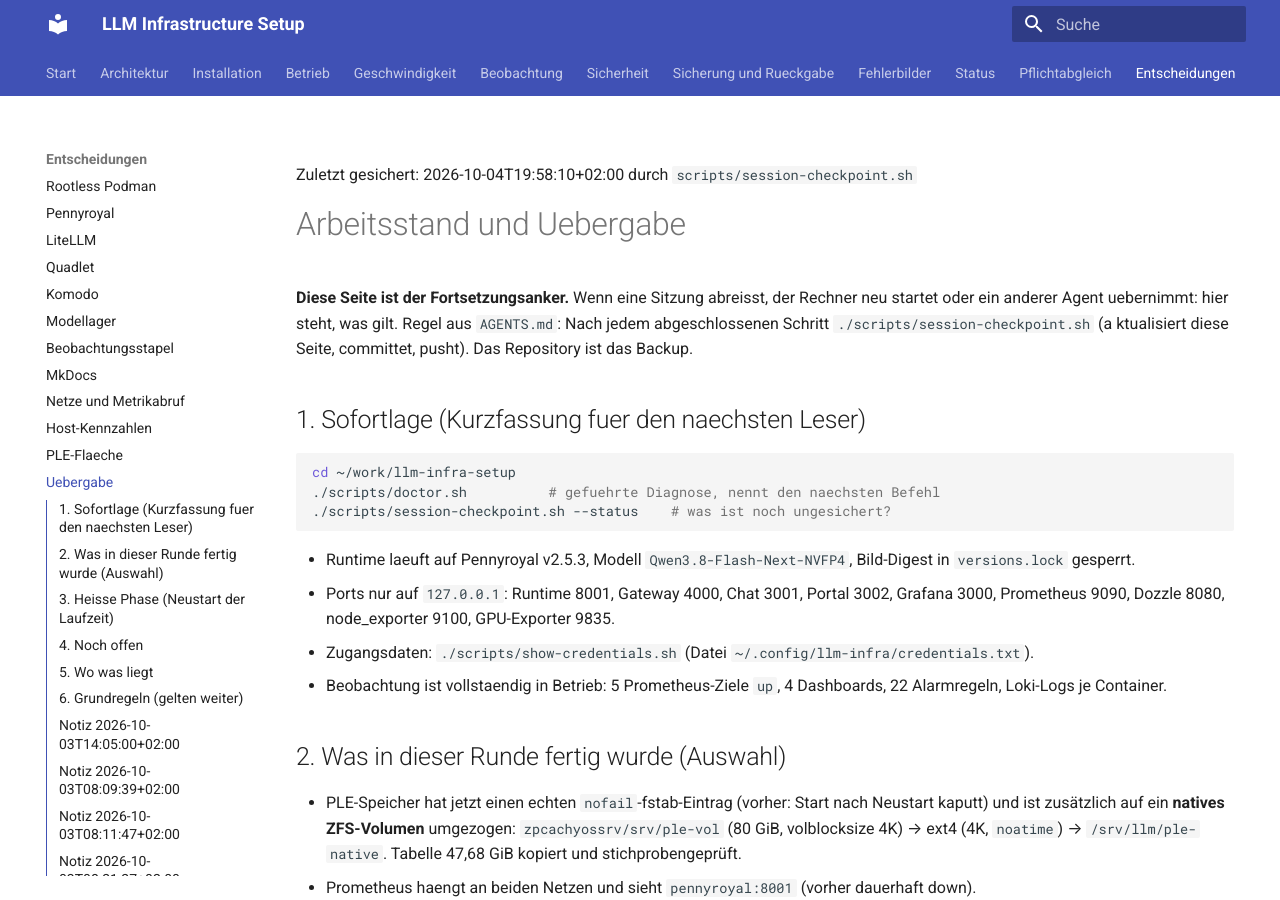
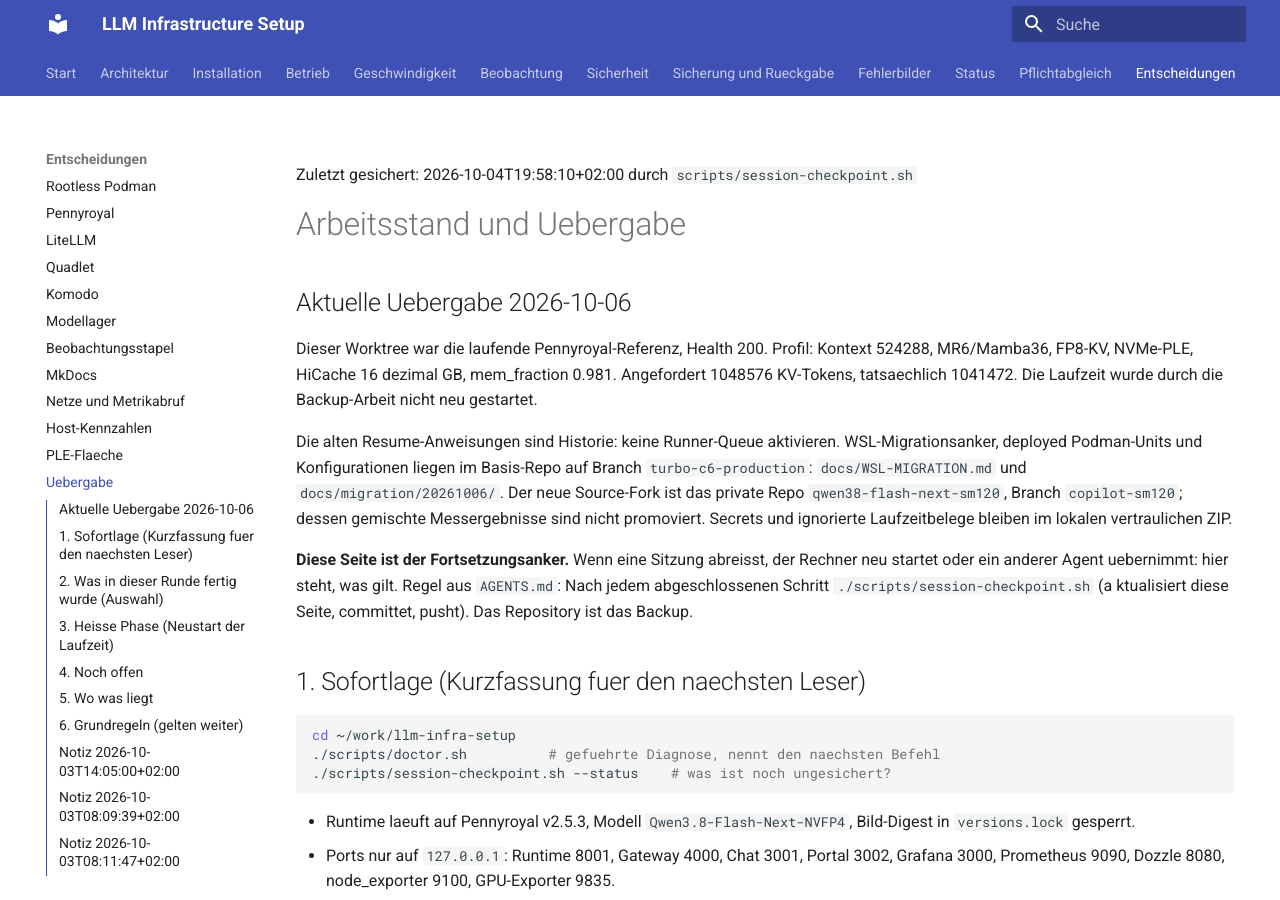
Before and after one commit to thomasdenk79-cyber/llm-infra-setup, an MkDocs documentation site: the page built from docs/HANDOFF.md, in a window 1280 px wide and 900 px high. Built offline with MkDocs 1.6.1 and Material for MkDocs 9.7.7, drawn with Linux system fonts in a browser that asks for light colours.

Commit message:
backup: preserve pending infrastructure work and WSL migration handover
Archive deployed configuration without activating historical GPU variants; retain operator-authorized stale work and document private data transfer separately.

Co-authored-by: Copilot <223556219+Copilot@users.noreply.github.com>

```diff
--- a/docs/HANDOFF.md
+++ b/docs/HANDOFF.md
@@ -1,6 +1,21 @@
 Zuletzt gesichert: 2026-10-04T19:58:10+02:00 durch `scripts/session-checkpoint.sh`
 
 # Arbeitsstand und Uebergabe
+
+## Aktuelle Uebergabe 2026-10-06
+
+Dieser Worktree war die laufende Pennyroyal-Referenz, Health 200. Profil:
+Kontext 524288, MR6/Mamba36, FP8-KV, NVMe-PLE, HiCache 16 dezimal GB,
+mem_fraction 0.981. Angefordert 1048576 KV-Tokens, tatsaechlich 1041472.
+Die Laufzeit wurde durch die Backup-Arbeit nicht neu gestartet.
+
+Die alten Resume-Anweisungen sind Historie: keine Runner-Queue aktivieren.
+WSL-Migrationsanker, deployed Podman-Units und Konfigurationen liegen im
+Basis-Repo auf Branch `turbo-c6-production`:
+`docs/WSL-MIGRATION.md` und `docs/migration/20261006/`.
+Der neue Source-Fork ist das private Repo `qwen38-flash-next-sm120`,
+Branch `copilot-sm120`; dessen gemischte Messergebnisse sind nicht promoviert.
+Secrets und ignorierte Laufzeitbelege bleiben im lokalen vertraulichen ZIP.
 
 **Diese Seite ist der Fortsetzungsanker.** Wenn eine Sitzung abreisst, der Rechner
 neu startet oder ein anderer Agent uebernimmt: hier steht, was gilt. Regel aus
```
Also changed, not shown: AGENTS.md (+11 -0 lines).
